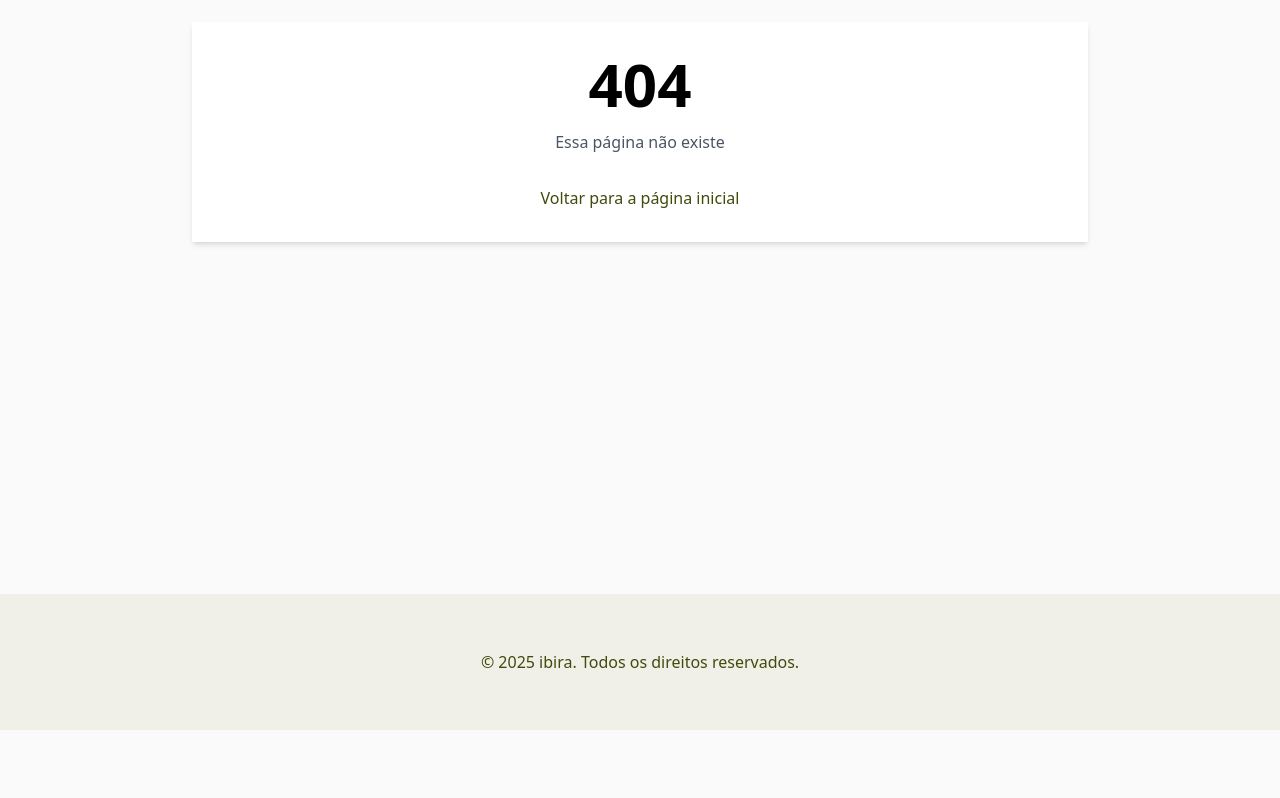
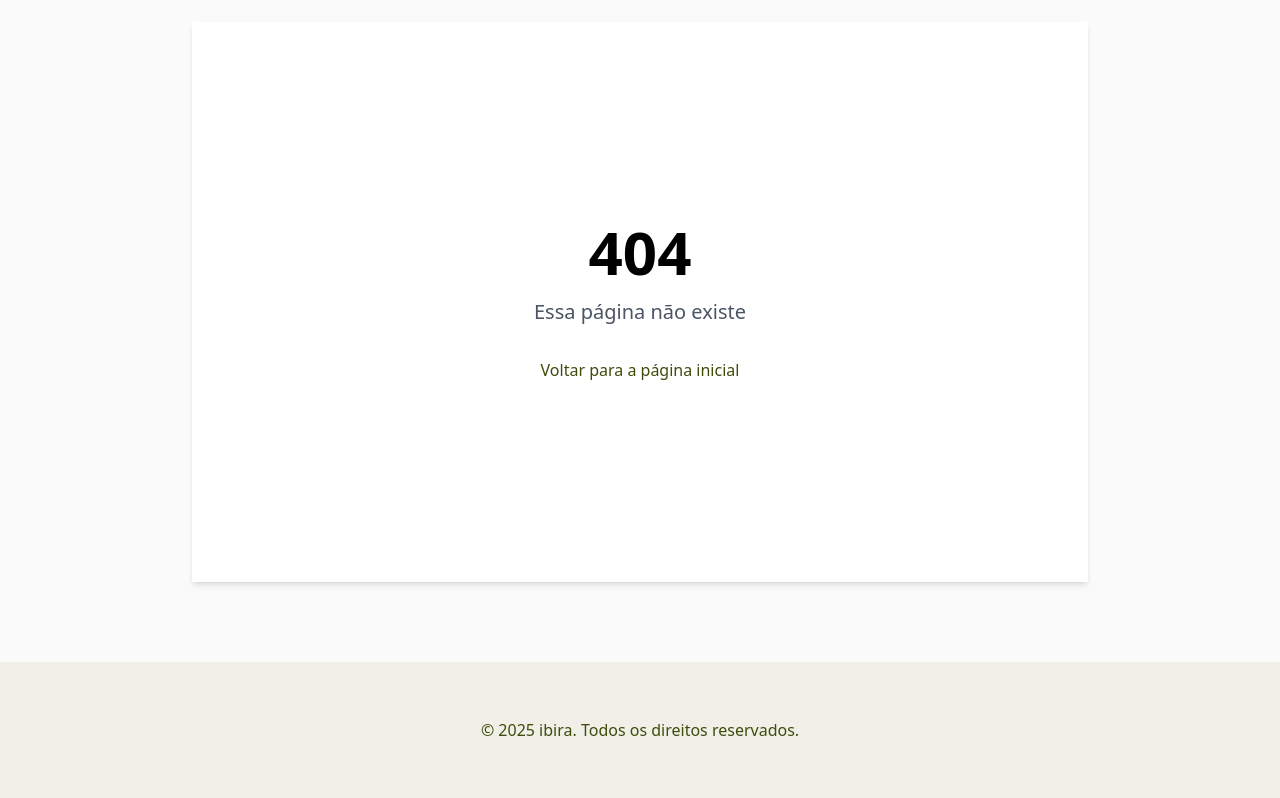
Before and after one commit to ibira-xyz/visu, a Flask app: template src/templates/not_found.html in a window 1280 px wide. Shown: the part 70-868 px from the top of the page. Before the commit the page ends 800 px from the top, so only its background shows below. Run offline with Flask 3, Linux system fonts and the light colour scheme; the template is opened without the code that fills it, so the values that code supplies are empty; parts of the project's set-up code (start-up, migrations or seed data) failed here and were passed over.

Commit message:
Atualiza tags

```diff
--- a/src/static/output.css
+++ b/src/static/output.css
@@ -264,6 +264,9 @@
   .table {
     display: table;
   }
+  .h-\[70vh\] {
+    height: 70vh;
+  }
   .h-auto {
     height: auto;
   }
@@ -401,6 +404,10 @@
   .text-sm {
     font-size: var(--text-sm);
     line-height: var(--tw-leading, var(--text-sm--line-height));
+  }
+  .text-xl {
+    font-size: var(--text-xl);
+    line-height: var(--tw-leading, var(--text-xl--line-height));
   }
   .font-bold {
     --tw-font-weight: var(--font-weight-bold);
```
